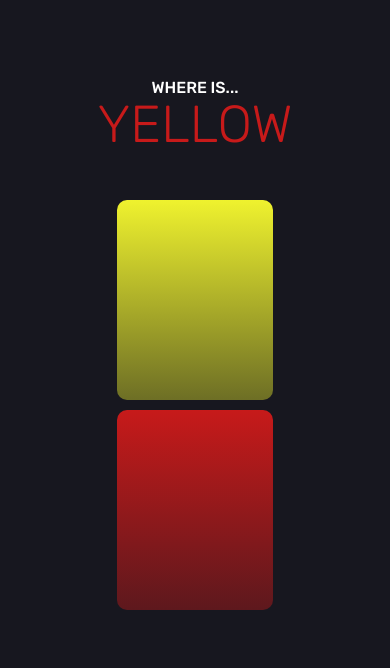
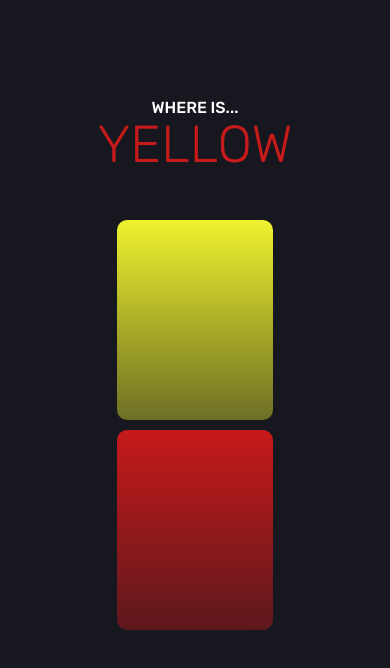
Before and after one commit to kstawinski/pickcolor.fun, a Vue app: page /game in a window 390 px wide. Shown: the top 668 px of the page. Built offline with nearby package versions, Linux system fonts and the light colour scheme.

Commit message:
Fix padding values in Game view

```diff
--- a/src/views/Game.vue
+++ b/src/views/Game.vue
@@ -248,7 +248,7 @@ export default {
     position: absolute;
     top: 0;
     left: 0;
-    padding: 30px;
+    padding: 40px 30px 30px 30px;
     width: 100vw;
     display: flex;
     justify-content: space-between;
@@ -262,7 +262,7 @@ export default {
       }
   }
   .home {
-    padding: 80px 0 30px 0;
+    padding: 100px 0 30px 0;
 
       &_container {
         display: flex;
```
